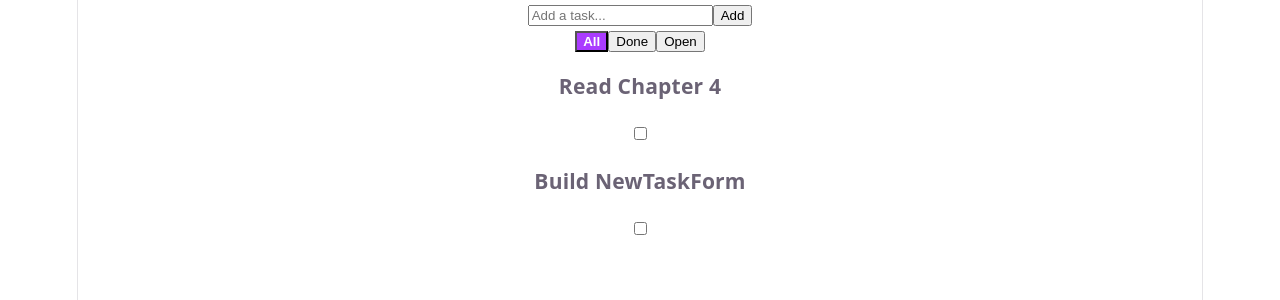
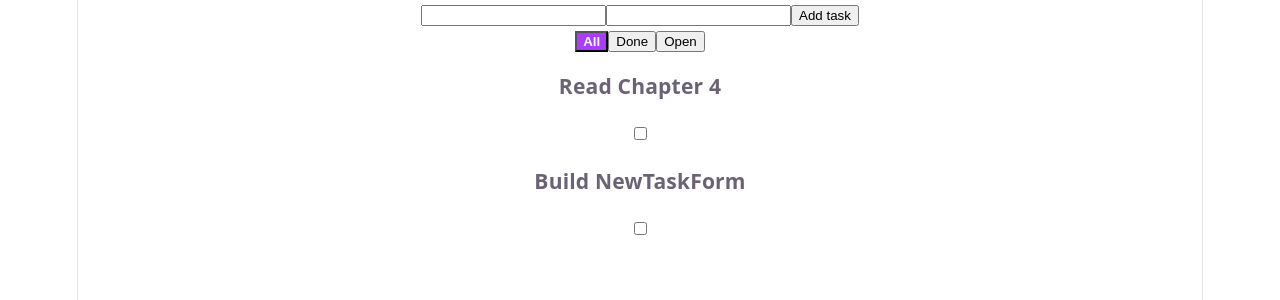
Before and after one commit to Big-Zool/sfwe475-lab3-2103060186, a React (Vite) app in the folder task-board/: page / in a window 1280 px wide. Shown: the top 300 px of the page. Built offline with nearby package versions, Linux system fonts and the light colour scheme.

Commit message:
feat: wire NewTaskForm into TaskBoard with onAddTask prop

```diff
--- a/task-board/src/TaskBoard.tsx
+++ b/task-board/src/TaskBoard.tsx
@@ -1,8 +1,8 @@
 import { useEffect, useState } from "react";
-import type { Task } from "./schemas";
+import type { CreateTaskInput, Task } from "./schemas";
 import { simulateFetchTasks } from "./mockApi";
 import TaskList from "./TaskList";
-import NewTaskInput from "./NewTaskInput";
+import NewTaskForm from "./NewTaskForm";
 import FilterBar, { type Filter } from "./FilterBar";
 
 const MIN_LOADING_MS = 400;
@@ -39,8 +39,12 @@ function TaskBoard() {
     setAttempt(attempt + 1);
   }
 
-  function handleAddTask(title: string) {
-    setTasks([...tasks, { id: tasks.length + 1, title, done: false }]);
+  function handleAddTask(input: CreateTaskInput) {
+    setTasks([
+      ...tasks,
+      { id: tasks.length + 1, title: input.title, dueDate: input.dueDate, done: false },
+    ]);
+    setStatus("success");
   }
 
   function handleToggleTask(id: number) {
@@ -59,11 +63,17 @@ function TaskBoard() {
         <button onClick={handleRetry}>Try again</button>
       </div>
     );
-  if (status === "empty") return <p>No tasks yet. Add your first one below.</p>;
+  if (status === "empty")
+    return (
+      <div>
+        <p>No tasks yet. Add your first one below.</p>
+        <NewTaskForm onAddTask={handleAddTask} />
+      </div>
+    );
 
   return (
     <div>
-      <NewTaskInput onAddTask={handleAddTask} />
+      <NewTaskForm onAddTask={handleAddTask} />
       <FilterBar filter={filter} onFilterChange={setFilter} />
       <TaskList
         tasks={tasks}
```
